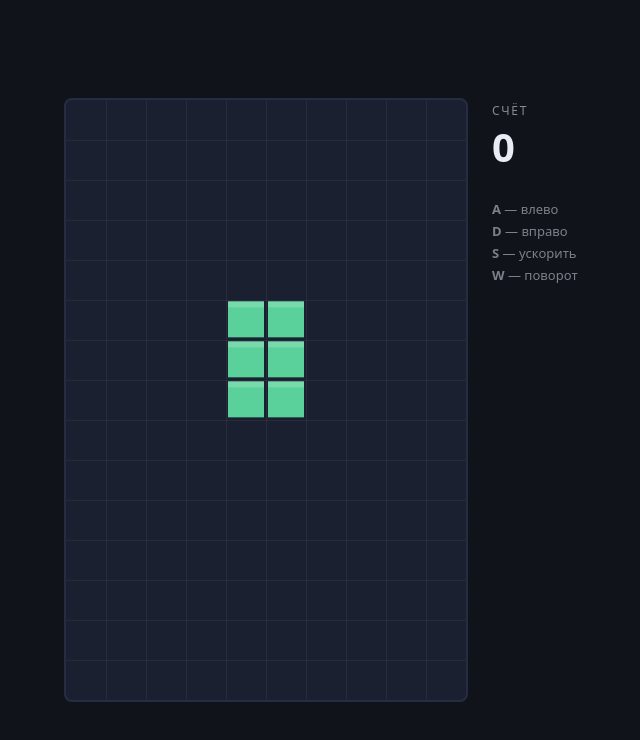
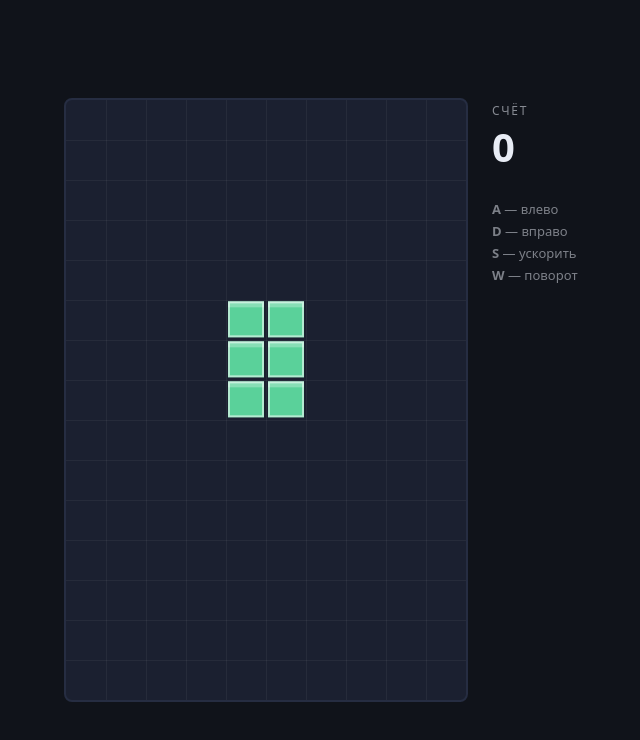
Before and after one commit to nic3l/tetris, a plain HTML site: page index.html in a window 1280 px wide. Shown: the whole page, without its empty margins (302-942 px from the left). Drawn offline with Linux system fonts and the light colour scheme.

Commit message:
Отличать активную фигуру от застывших блоков
Застывшие блоки гаснут (цвет умножается на 0.55), блик сверху
приглушён; у падающей фигуры остаётся яркий блик и светлая рамка.
Затемнение считается при отрисовке, в grid лежит исходный цвет.

Co-Authored-By: Claude Opus 5 <noreply@anthropic.com>

```diff
--- a/index.html
+++ b/index.html
@@ -105,6 +105,7 @@ const FAST_FACTOR = 5;     // ускорение на S
 const SPEED_STEP = 30;     // каждые 30 очков...
 const SPEED_MULT = 1.25;   // ...скорость падения умножается на 1.25
 const MIN_DROP_MS = 250;   // предел разгона: не быстрее 250 мс на клетку
+const LOCK_DIM = 0.55;     // насколько гаснет блок, когда фигура застыла
 
 // Фигуры: матрица 1/0 + цвет.
 const SHAPES = [
@@ -245,9 +246,10 @@ function draw() {
     ctx.beginPath(); ctx.moveTo(0, i * CELL + .5); ctx.lineTo(canvas.width, i * CELL + .5); ctx.stroke();
   }
 
+  // Застывшие блоки — приглушённые, активная фигура — яркая.
   for (let y = 0; y < ROWS; y++)
     for (let x = 0; x < COLS; x++)
-      if (grid[y][x]) drawCell(x, y, grid[y][x]);
+      if (grid[y][x]) drawCell(x, y, dim(grid[y][x]), 0, false);
 
   if (piece) {
     // Плавность: между шагами сдвигаем фигуру вниз на долю клетки,
@@ -259,17 +261,38 @@ function draw() {
 
     for (let y = 0; y < piece.cells.length; y++)
       for (let x = 0; x < piece.cells[y].length; x++)
-        if (piece.cells[y][x]) drawCell(piece.x + x, piece.y + y, piece.color, offset);
+        if (piece.cells[y][x]) drawCell(piece.x + x, piece.y + y, piece.color, offset, true);
   }
 }
 
-function drawCell(x, y, color, offset = 0) {
+// Затемняем цвет застывшего блока. Кэш — цветов всего восемь,
+// а функция зовётся для каждой клетки в каждом кадре.
+const dimCache = {};
+function dim(hex) {
+  if (!dimCache[hex]) {
+    const n = parseInt(hex.slice(1), 16);
+    const k = LOCK_DIM;
+    dimCache[hex] = `rgb(${Math.round(((n >> 16) & 255) * k)},` +
+                    `${Math.round(((n >> 8) & 255) * k)},` +
+                    `${Math.round((n & 255) * k)})`;
+  }
+  return dimCache[hex];
+}
+
+function drawCell(x, y, color, offset = 0, active = false) {
   if (y < 0) return;
   const px = x * CELL, py = y * CELL + offset;
   ctx.fillStyle = color;
   ctx.fillRect(px + 2, py + 2, CELL - 4, CELL - 4);
-  ctx.fillStyle = 'rgba(255,255,255,.18)';
+  // блик сверху: у активной фигуры заметный, у застывшей — еле-еле
+  ctx.fillStyle = active ? 'rgba(255,255,255,.28)' : 'rgba(255,255,255,.07)';
   ctx.fillRect(px + 2, py + 2, CELL - 4, 6);
+  // светлая рамка только у активной — она читается как «эта под управлением»
+  if (active) {
+    ctx.strokeStyle = 'rgba(255,255,255,.55)';
+    ctx.lineWidth = 2;
+    ctx.strokeRect(px + 3, py + 3, CELL - 6, CELL - 6);
+  }
 }
 
 // Текущая пауза между шагами вниз. Уровень считается прямо из счёта,
```
